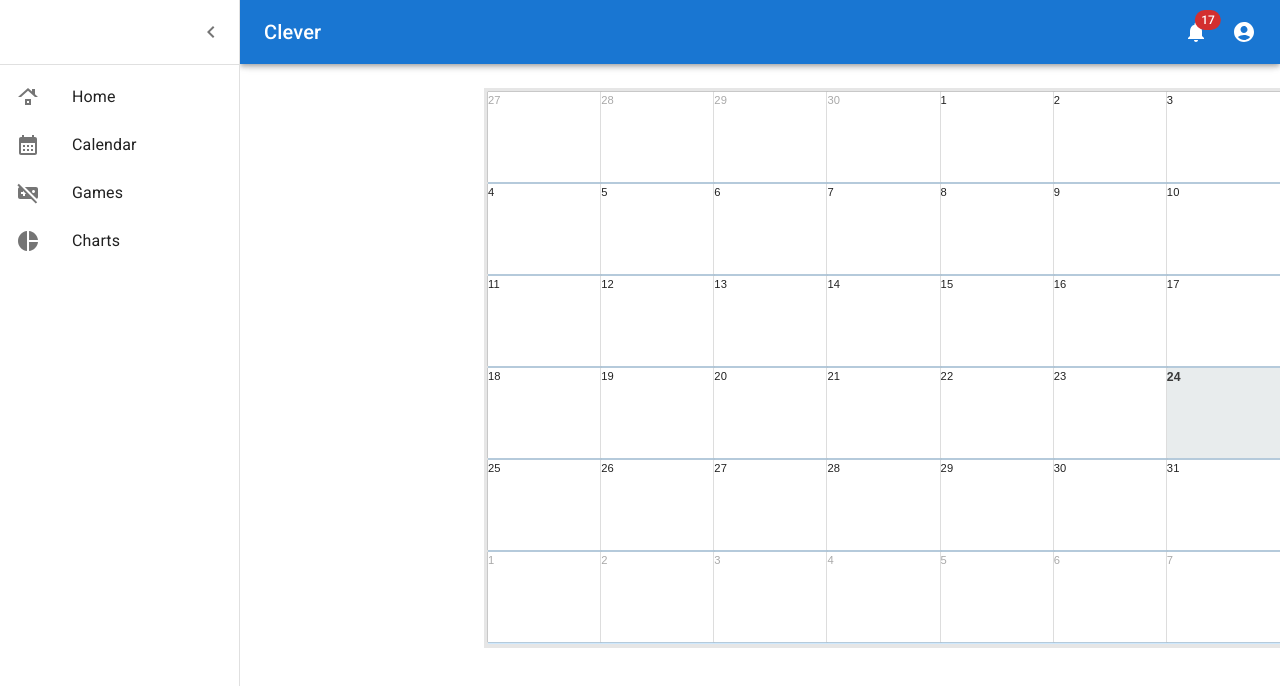
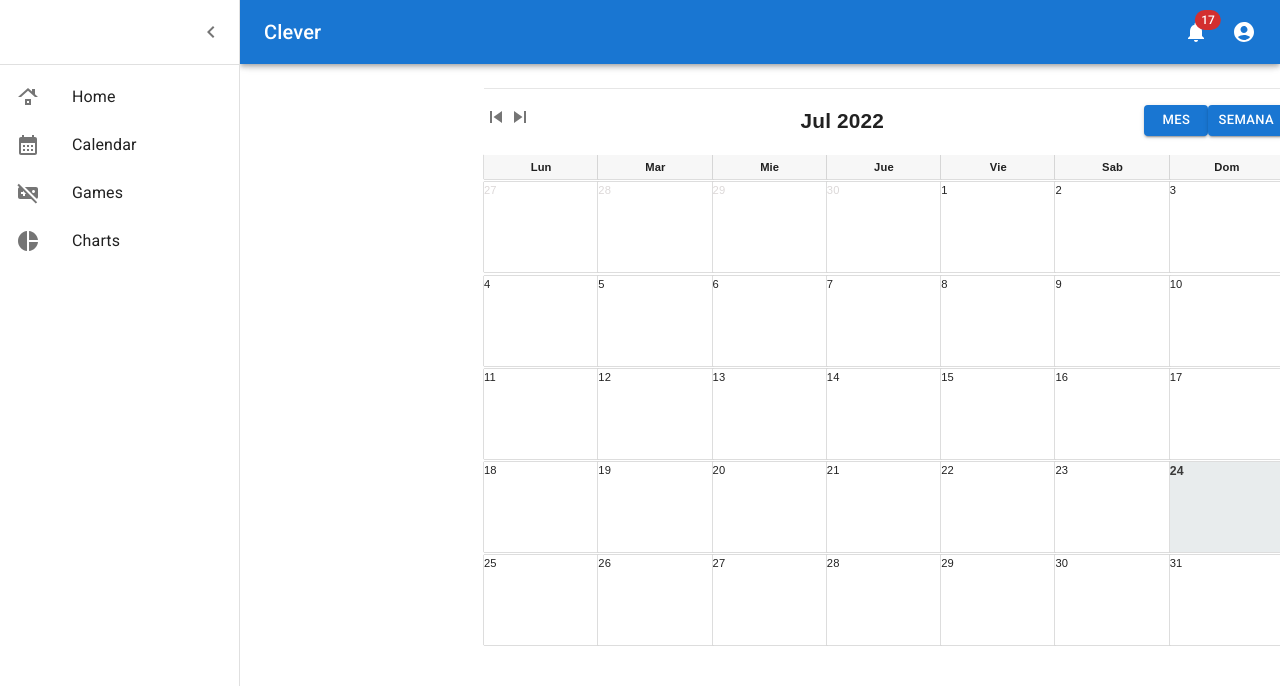
Before and after one commit to devlbolivar/clever, a React (Create React App) app: page /calendar in a window 1280 px wide. Shown: the top 686 px of the page. Built offline with nearby package versions, Linux system fonts and the light colour scheme.

Commit message:
Add days label and calendar header

```diff
--- a/src/components/calendar/Calendar.tsx
+++ b/src/components/calendar/Calendar.tsx
@@ -2,6 +2,8 @@ import { useState } from "react";
 import classes from "./calendar.module.css";
 import { CssBaseline, Box, Container } from "@mui/material";
 import GridCalendar from "./gridCalendar/GridCalendar";
+import HeaderCalendar from "./headerCalendar/HeaderCalendar";
+import Navigation from "./navigation/Navigation";
 
 const Calendar = () => {
   const year = 2022;
@@ -13,9 +15,11 @@ const Calendar = () => {
       <CssBaseline />
       <Container maxWidth="sm">
         <Box
-          sx={{ bgcolor: "#cfe8fc", height: "35rem", width: "50rem" }}
+          sx={{ bgcolor: "#fff", height: "35rem", width: "50rem" }}
           className={classes.calendar}
         >
+          <Navigation date={date} />
+          <HeaderCalendar />
           <GridCalendar date={date} actualDate={date} />
         </Box>
       </Container>
--- a/src/components/calendar/calendar.module.css
+++ b/src/components/calendar/calendar.module.css
@@ -3,7 +3,7 @@
 		flex-wrap: wrap;
 		width: 100%;
 		font-family: sans-serif;
-		border: 4px solid #e6e6e6;
+
 		position: relative;
 	}
 
--- a/src/components/calendar/gridCalendar/GridCalendar.tsx
+++ b/src/components/calendar/gridCalendar/GridCalendar.tsx
@@ -22,7 +22,7 @@ const GridCalendar = ({ date, actualDate }: props) => {
 
   const dates = [];
 
-  for (let i = 0; i < 42; i++) {
+  for (let i = 0; i < 35; i++) {
     const date = new Date(startDate);
     dates.push({ date, events: [] });
     startDate.setDate(date.getDate() + 1);
--- a/src/components/calendar/gridCalendar/gridCalendar.module.css
+++ b/src/components/calendar/gridCalendar/gridCalendar.module.css
@@ -13,7 +13,7 @@
 
 	.otherMonth {
 
-		color:darkgrey
+		color:rgb(220, 216, 216)
 	}
 
 	.current .date {
--- a/src/components/calendar/headerCalendar/HeaderCalendar.tsx
+++ b/src/components/calendar/headerCalendar/HeaderCalendar.tsx
@@ -1,3 +1,13 @@
-const HeaderCalendar = () => {};
+import classes from "./headerCalendar.module.css";
+const HeaderCalendar = () => {
+  const days = ["Lun", "Mar", "Mie", "Jue", "Vie", "Sab", "Dom"];
+  return (
+    <>
+      {days.map((day) => (
+        <div className={classes.day}>{day}</div>
+      ))}
+    </>
+  );
+};
 
 export default HeaderCalendar;
--- /dev/null
+++ b/src/components/calendar/headerCalendar/headerCalendar.module.css
@@ -0,0 +1,11 @@
+.day{
+		background: rgb(247, 247, 247);
+		width: 14.2857%;
+		height: 1.5rem;
+		font-size: 0.7em;
+		box-shadow: 0 0px 1px #393939;
+		font-weight: bold;
+		display: flex;
+		align-items:center;
+    justify-content:center;
+}
--- /dev/null
+++ b/src/components/calendar/navigation/Navigation.tsx
@@ -0,0 +1,53 @@
+import classes from "./navigation.module.css";
+
+import ListItemButton from "@mui/material/ListItemButton";
+import Button from "@mui/material/Button";
+import ListItemIcon from "@mui/material/ListItemIcon";
+import SkipPreviousIcon from "@mui/icons-material/SkipPrevious";
+import SkipNextIcon from "@mui/icons-material/SkipNext";
+
+interface props {
+  date: Date;
+}
+
+const Navigation = ({ date }: props) => {
+  const months = [
+    "Ene",
+    "Feb",
+    "Mar",
+    "Abr",
+    "May",
+    "Jun",
+    "Jul",
+    "Ago",
+    "Sep",
+    "Oct",
+    "Nov",
+    "Dic",
+  ];
+
+  return (
+    <div className={classes.navigation}>
+      <div className={classes.backwardForwardButtons}>
+        <ListItemIcon>
+          <SkipPreviousIcon />
+
+          <SkipNextIcon />
+        </ListItemIcon>
+      </div>
+      <div className={classes.monthYear}>
+        {months[date.getMonth()]} {date.getFullYear()}
+      </div>
+      <div className={classes.calendarTypesButton}>
+        <Button variant="contained" size="small">
+          Mes
+        </Button>
+        <Button variant="contained" size="small">
+          Semana
+        </Button>
+      </div>
+    </div>
+  );
+};
+
+export default Navigation;
--- /dev/null
+++ b/src/components/calendar/navigation/navigation.module.css
@@ -0,0 +1,15 @@
+.navigation{
+	background: #fff;
+    display: flex;
+	justify-content: space-between;
+	width: 100%;
+	font-family: sans-serif;
+	border-top: 1px solid #e6e6e6;
+	position: relative;
+	padding: 1rem 0;
+}
+
+.monthYear{
+	font-size: 1.3rem;
+	font-weight: 600;
+}
```
